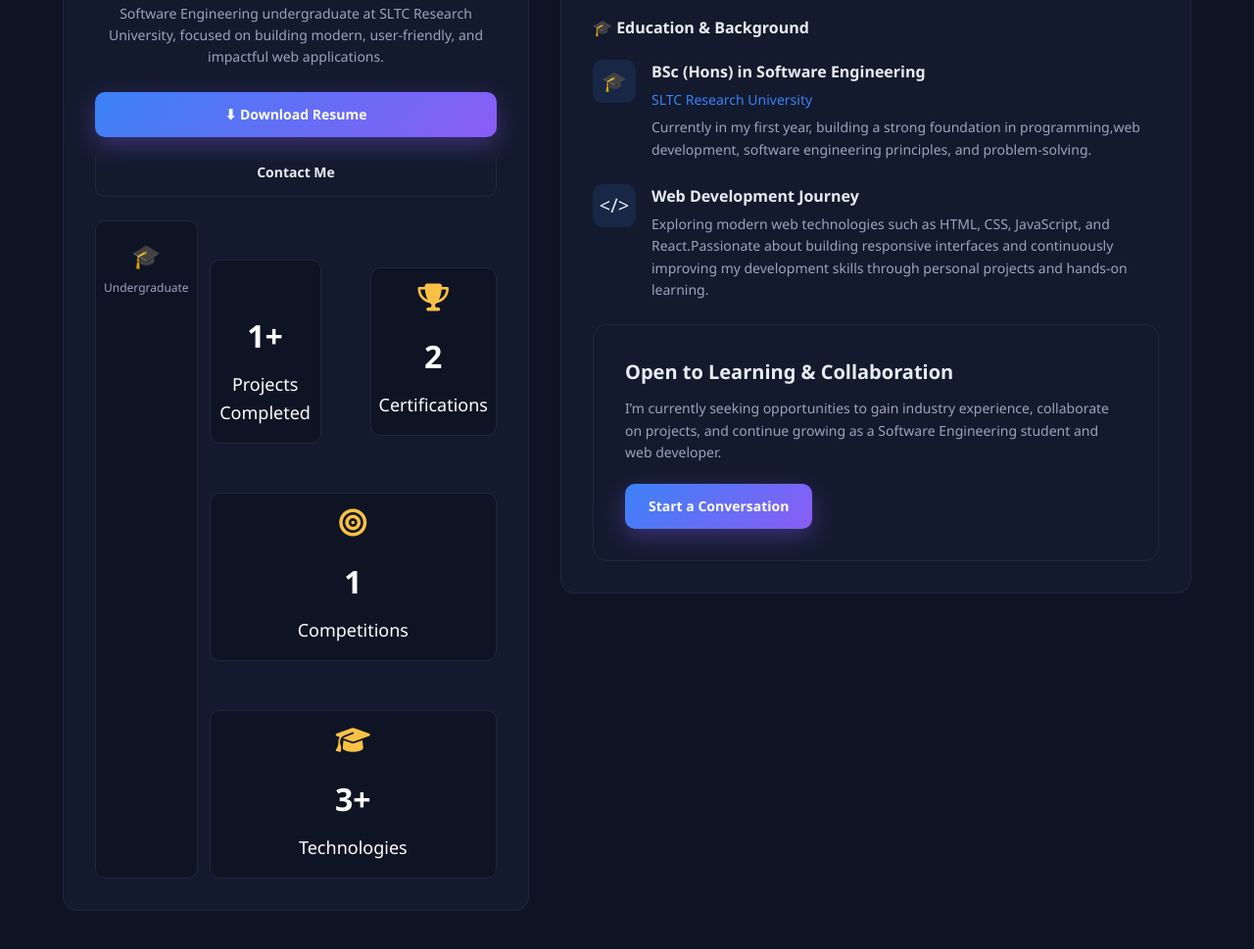
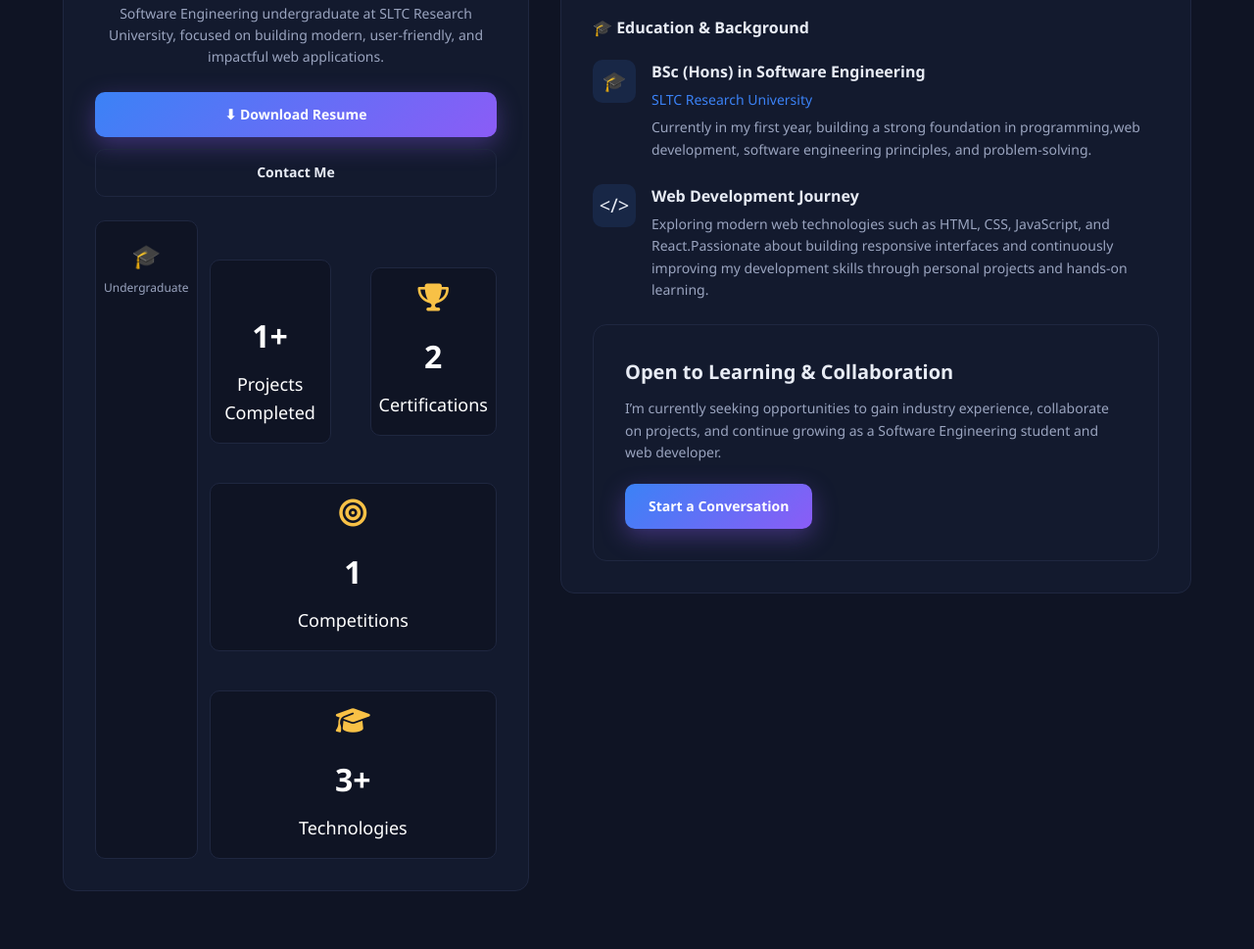
Before and after one commit to tharudiimaya-22/Portfolio, a plain HTML site: page index.html in a window 1280 px wide. Shown: the part 1563-2532 px from the top of the page at 98% size. Drawn offline with Linux system fonts and the light colour scheme; some icons are missing.

Commit message:
Update style.css

```diff
--- a/style.css
+++ b/style.css
@@ -688,7 +688,7 @@ body.light-mode {
     display: flex;
     justify-content: center;
     align-items: center;
-    gap: 50px;
+    gap: 40px;
     flex-wrap: wrap;
     margin-top: 40px;
 }
```
